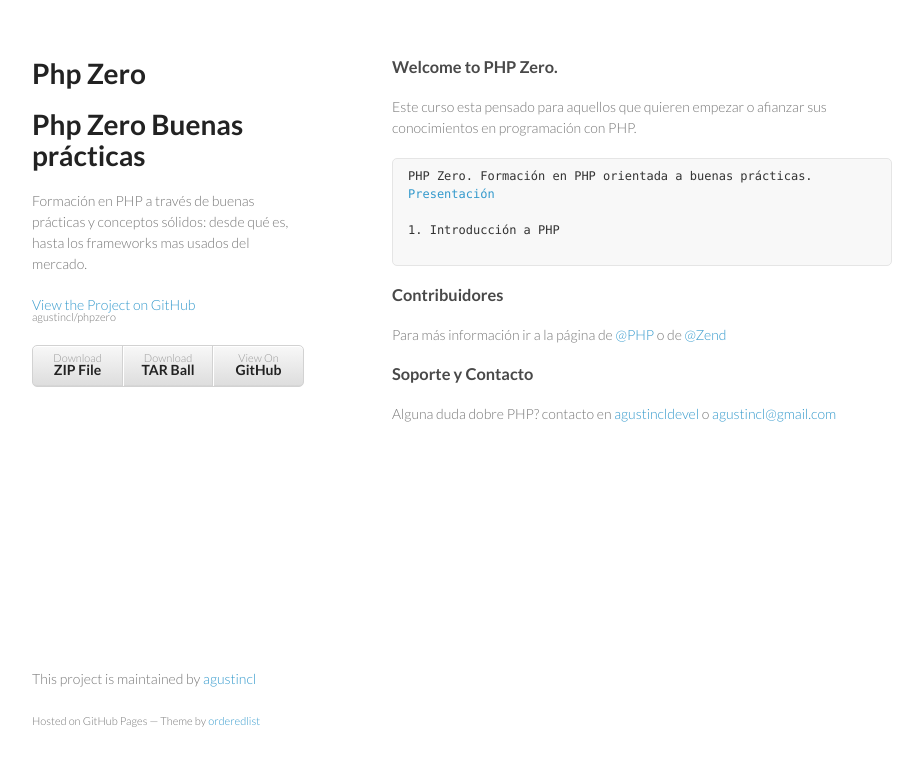
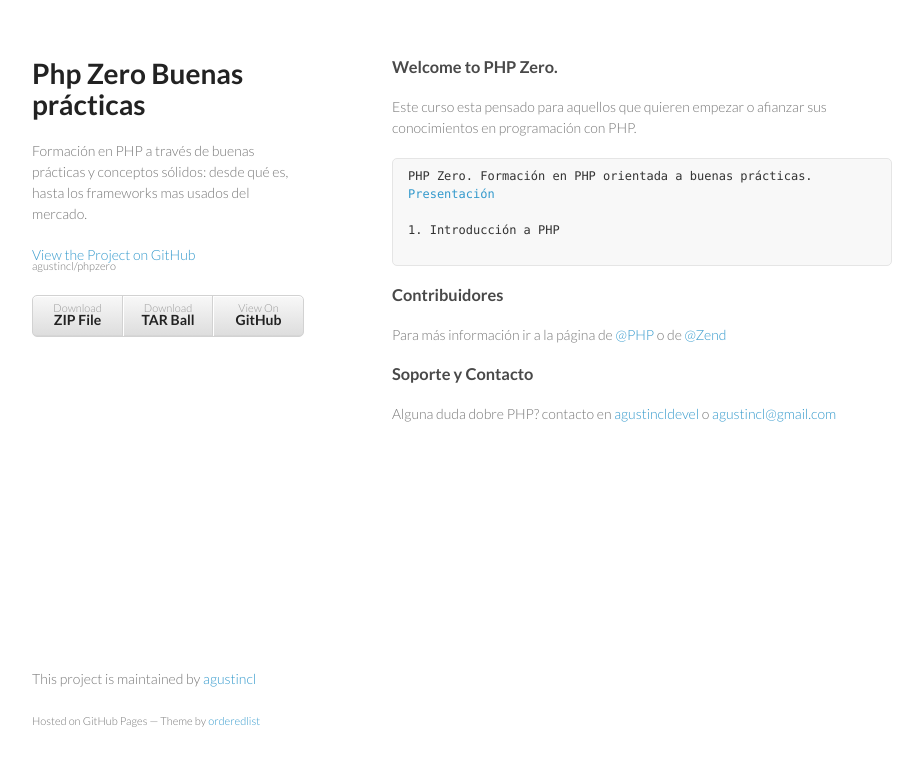
Before and after one commit to agustincl/phpzero, a plain HTML site: page index.html in a window 1280 px wide. Shown: the whole page, without its empty margins (178-1101 px from the left). Drawn offline with Linux system fonts and the light colour scheme.

Commit message:
Upadted title

```diff
--- a/index.html
+++ b/index.html
@@ -15,7 +15,6 @@
   <body>
     <div class="wrapper">
       <header>
-        <h1>Php Zero</h1>
         <h1>Php Zero Buenas prácticas</h1>
         <p>Formación en PHP a través de buenas prácticas y conceptos sólidos: desde qué es, hasta los frameworks mas usados del mercado.</p>
 
```
